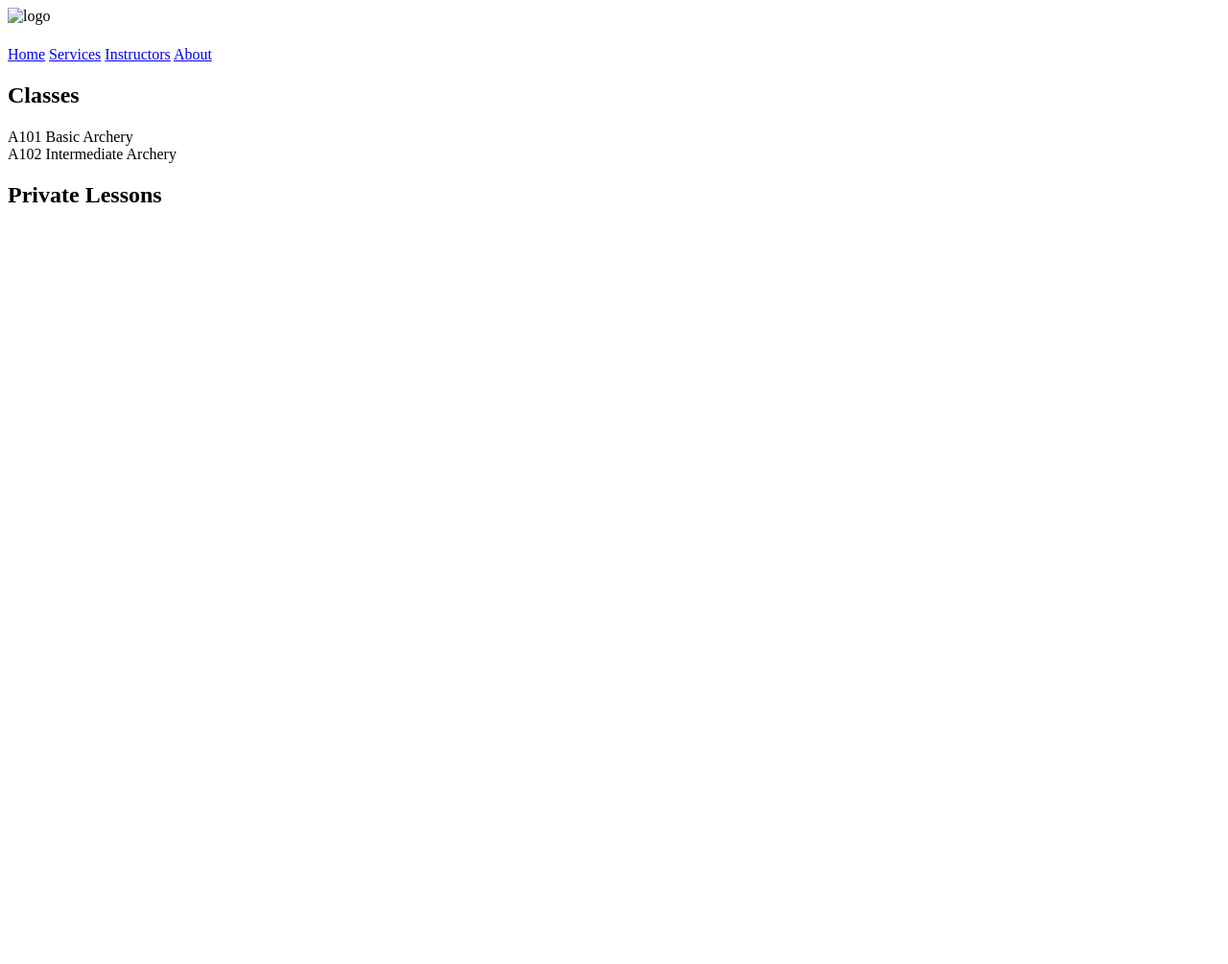
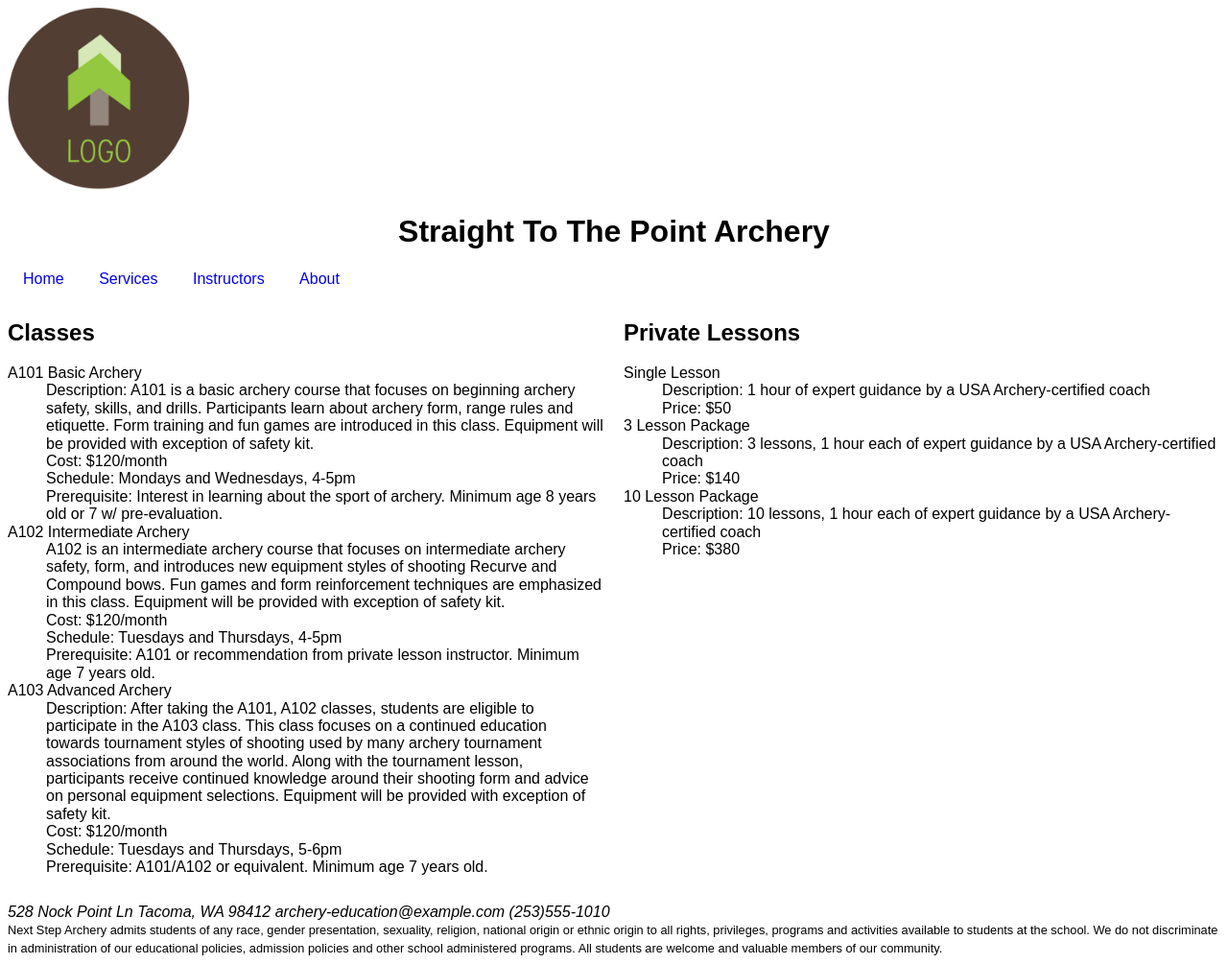
Before and after one commit to gitLotos/stp-archery, a plain HTML site: page services.html in a window 1280 px wide. Shown: the whole page at 96% size. Before the commit the page ends 800 px from the top, so only its background shows below. Drawn offline with Linux system fonts and the light colour scheme.

Commit message:
Adds bunch of stuff

```diff
--- a/services.html
+++ b/services.html
@@ -8,9 +8,8 @@
   </head>
   <body>
     <header>
-      <img src="" alt="logo">
-      <h1></h1>
-      <p></p>
+      <img class="site-logo" src="images/logo.jpg" alt="logo">
+      <h1>Straight To The Point Archery</h1>
     </header>
     <nav>
       <a href="index.html">Home</a>
@@ -19,51 +18,100 @@
       <a href="about.html">About</a>
     </nav>
   <main>
+<div class="section group">
+  <div class="col span_1_of_2">
     <section>
       <h2>Classes</h2>
       <dl class="">
         <dt>A101 Basic Archery</dt>
-        <dd></dd>
-        <dd></dd>
-        <dd></dd>
-        <dd></dd>
+        <dd>
+          Description: A101 is a basic archery course that focuses on beginning
+          archery safety, skills, and drills. Participants learn about archery form,
+          range rules and etiquette. Form training and fun games are introduced
+          in this class. Equipment will be provided with exception of safety kit.
+        </dd>
+        <dd>Cost: $120/month</dd>
+        <dd>Schedule: Mondays and Wednesdays, 4-5pm</dd>
+        <dd>
+          Prerequisite: Interest in learning about the sport of archery.
+          Minimum age  8 years old or 7 w/ pre-evaluation.
+        </dd>
 
         <dt>A102 Intermediate Archery</dt>
-        <dd></dd>
-        <dd></dd>
-        <dd></dd>
-        <dd></dd>
+        <dd>
+          A102 is an intermediate archery course that focuses on intermediate
+          archery safety, form, and introduces new equipment styles of shooting
+          Recurve and Compound bows. Fun games and form reinforcement techniques
+          are emphasized in this class.  Equipment will be provided with exception
+          of safety kit.
+        </dd>
+        <dd>Cost: $120/month</dd>
+        <dd>Schedule: Tuesdays and Thursdays, 4-5pm</dd>
+        <dd>
+          Prerequisite: A101 or recommendation from private lesson instructor.
+          Minimum age  7 years old.
+        </dd>
 
-        <dt></dt>
-        <dd></dd>
-        <dd></dd>
-        <dd></dd>
-        <dd></dd>
+        <dt>A103 Advanced Archery</dt>
+        <dd>
+          Description: After taking the A101, A102 classes, students are
+          eligible to participate in the A103 class. This class focuses on a
+          continued education towards tournament styles of shooting used by
+          many archery tournament associations from around the world.
+          Along with the tournament lesson, participants receive continued
+          knowledge around their shooting form and advice on personal
+          equipment selections. Equipment will be provided with exception of safety kit.
+        </dd>
+        <dd>Cost: $120/month</dd>
+        <dd>Schedule: Tuesdays and Thursdays, 5-6pm</dd>
+        <dd>
+          Prerequisite:  A101/A102 or equivalent. Minimum age  7 years old.
+        </dd>
       </dl>
     </section>
-
+  </div>
+  <div class="col span_1_of_2">
     <section>
       <h2>Private Lessons</h2>
       <dl class="">
-        <dt></dt>
-        <dd></dd>
-        <dd></dd>
+        <dt>Single Lesson </dt>
+        <dd>
+          Description: 1 hour of expert guidance by a USA Archery-certified coach
+        </dd>
+        <dd>Price: $50</dd>
 
-        <dt></dt>
-        <dd></dd>
-        <dd></dd>
+        <dt>3 Lesson Package</dt>
+        <dd>Description: 3 lessons, 1 hour each of expert guidance by a USA
+          Archery-certified coach
+        </dd>
+        <dd>Price: $140</dd>
 
-        <dt></dt>
-        <dd></dd>
-        <dd></dd>
+        <dt>10 Lesson Package</dt>
+        <dd>
+          Description: 10 lessons, 1 hour each of expert guidance by a
+          USA Archery-certified coach
+        </dd>
+        <dd>Price: $380</dd>
       </dl>
     </section>
+    </div>
+  </div>
   </main>
   <footer>
     <address class="">
-
+      528 Nock Point Ln
+      Tacoma, WA 98412
+      archery-education@example.com
+      (253)555-1010
     </address>
-    <small></small>
+    <small>
+      Next Step Archery admits students of any race, gender presentation,
+      sexuality, religion, national origin or ethnic origin to all rights,
+      privileges, programs and activities available to students at the school.
+      We do not discriminate in administration of our educational policies,
+      admission policies and other school administered programs.
+      All students are welcome and valuable members of our community.
+    </small>
   </footer>
   </body>
 </html>
--- /dev/null
+++ b/styles/stylesheet.css
@@ -0,0 +1,66 @@
+body
+{
+  font-family: 'Raleway', sans-serif;
+}
+
+.site-logo
+{
+  height: 15%;
+  width: 15%;
+}
+
+nav a
+{
+    display: inline;
+    padding: 8px 16px;
+    text-decoration: none;
+}
+
+nav a:hover:not(.active)
+{
+    background-color: black;
+    color: white;
+}
+
+h1
+{
+  text-align: center;
+}
+
+/*  SECTIONS  */
+.section {
+	clear: both;
+	padding: 0px;
+	margin: 0px;
+}
+
+/*  COLUMN SETUP  */
+.col {
+	display: block;
+	float:left;
+	margin: 1% 0 1% 1.6%;
+}
+.col:first-child { margin-left: 0; }
+
+/*  GROUPING  */
+.group:before,
+.group:after { content:""; display:table; }
+.group:after { clear:both;}
+
+/*  GRID OF TWO  */
+.span_2_of_2 {
+	width: 100%;
+}
+.span_1_of_2 {
+	width: 49.2%;
+}
+
+@media only screen and (max-width: 480px) {
+	.col {
+		margin: 1% 0 1% 0%;
+	}
+}
+
+@media only screen and (max-width: 480px) {
+	.span_2_of_2, .span_1_of_2 { width: 100%; }
+}
```
Also changed, not shown: about.html (added, +100 -0 lines), index.html (added, +42 -0 lines).
